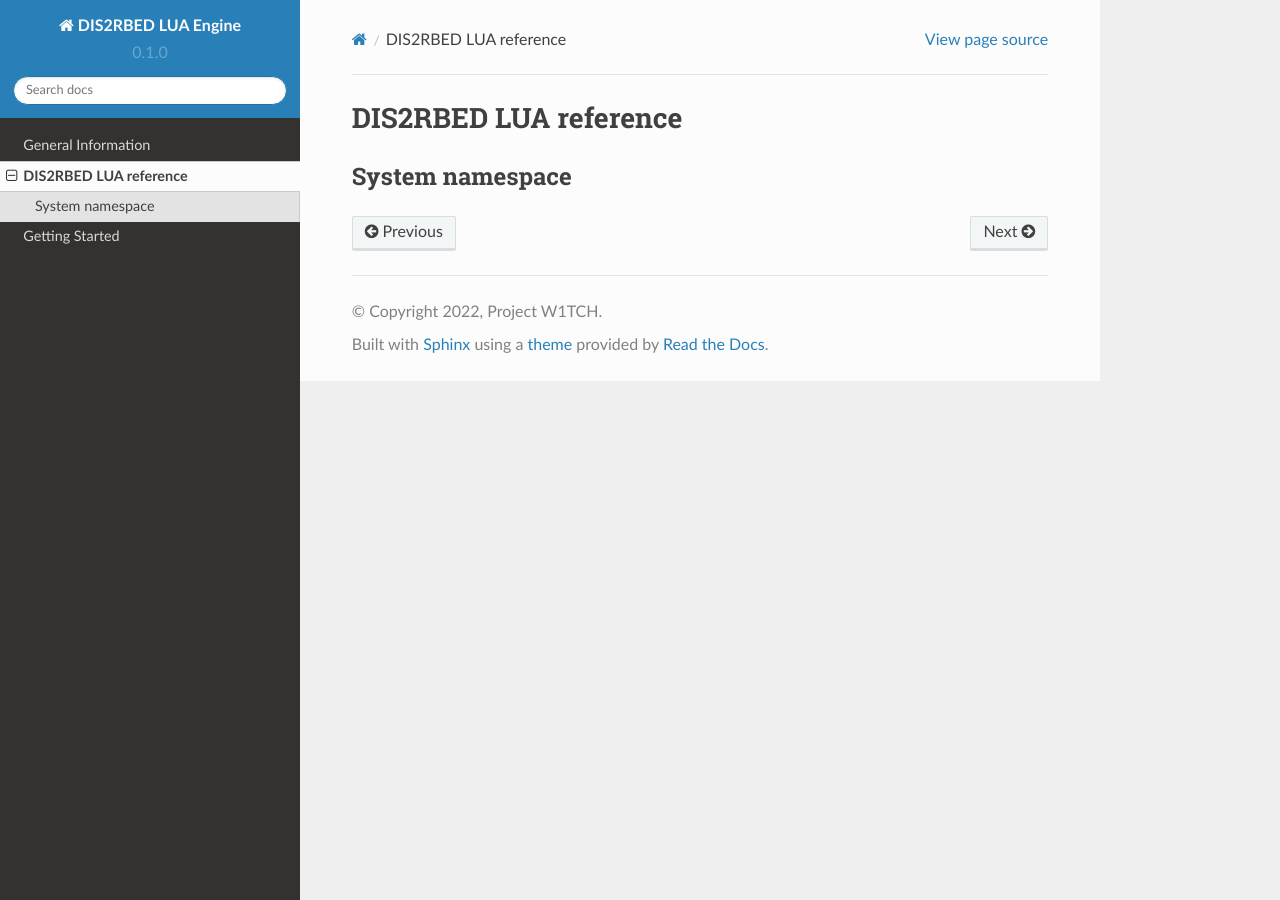
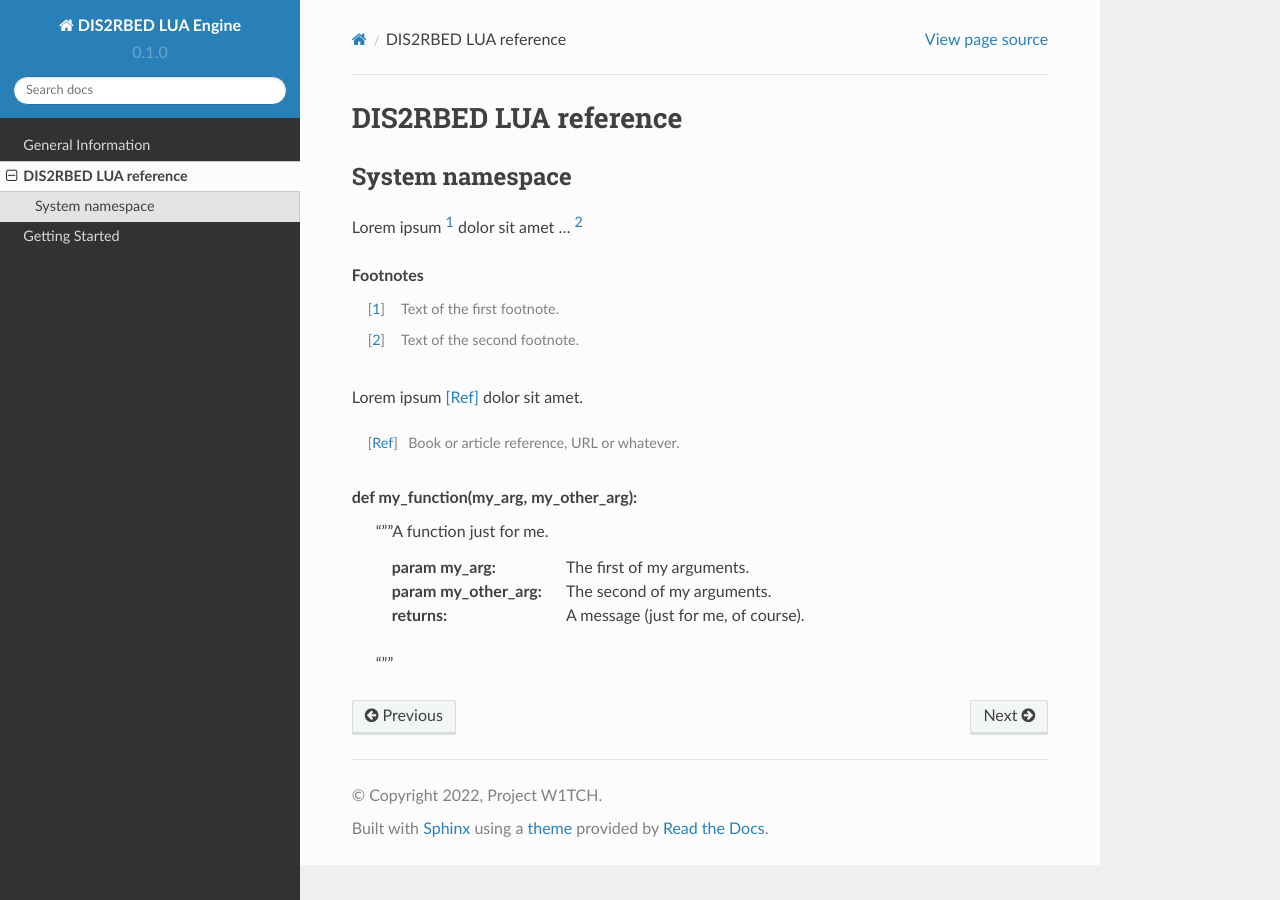
Before and after one commit to ItsK1tty/w1tchdocs, a Sphinx documentation site: the page built from docs/source/reference.rst, in a window 1280 px wide. Built offline with Sphinx 7.4.7 and the Read the Docs theme 2.0.0, drawn with Linux system fonts in a browser that asks for light colours.

Commit message:
Playing around

```diff
--- a/docs/source/reference.rst
+++ b/docs/source/reference.rst
@@ -8,6 +8,35 @@ System namespace
 -----------------
 
 
+.. test
+
+
+
+Lorem ipsum [#f1]_ dolor sit amet ... [#f2]_
+
+.. rubric:: Footnotes
+
+.. [#f1] Text of the first footnote.
+.. [#f2] Text of the second footnote.
+
+
+Lorem ipsum [Ref]_ dolor sit amet.
+
+.. [Ref] Book or article reference, URL or whatever.
+
+
+.. |name| replace:: replacement *text*
+
+
+def my_function(my_arg, my_other_arg):
+    """A function just for me.
+
+    :param my_arg: The first of my arguments.
+    :param my_other_arg: The second of my arguments.
+
+    :returns: A message (just for me, of course).
+    """
+
 .. rst-class:: with-border
    Test
    Test
```
